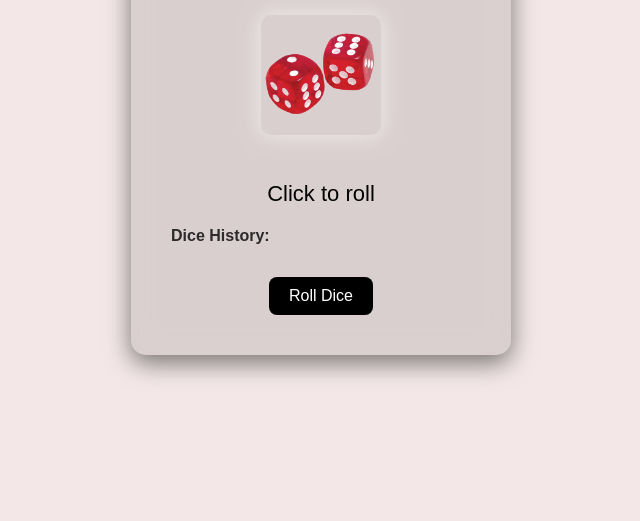
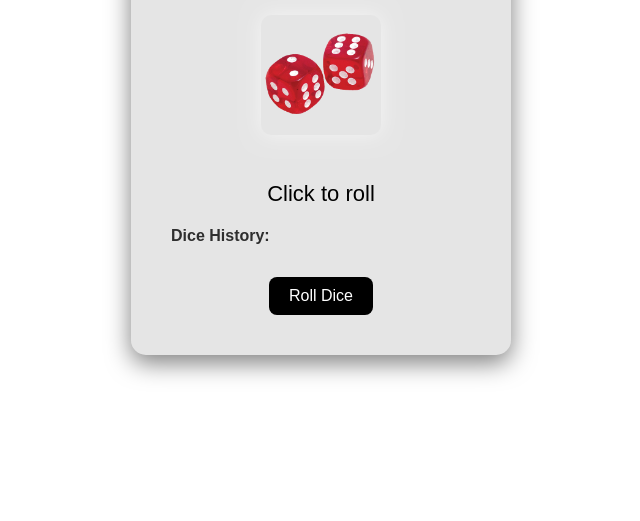
Before and after one commit to MissKnze/WBG370, a plain HTML site: page index.html in a window 1280 px wide. Shown: the part 279-800 px from the top of the page, without its empty margins (319-959 px from the left). Drawn offline with Linux system fonts and the light colour scheme.

Commit message:
Update body background color and card styles

```diff
--- a/style.css
+++ b/style.css
@@ -3,7 +3,7 @@
     margin: 0;
     height: 100vh;
     font-family: Arial, sans-serif;
-    background: #f3e7e7;
+    background: #8cc5f3b;
 
     display: flex;
     justify-content: center;
```
